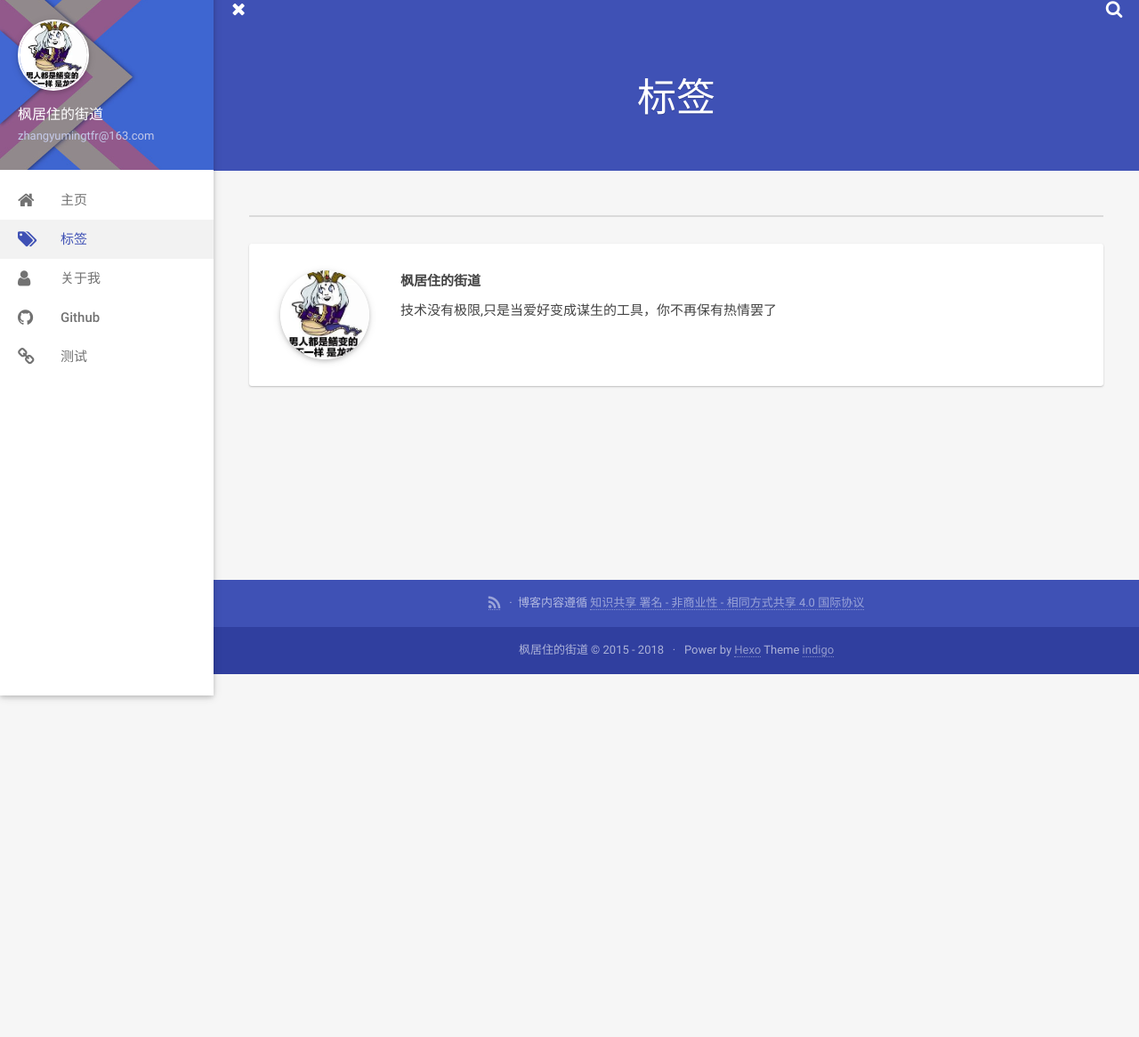
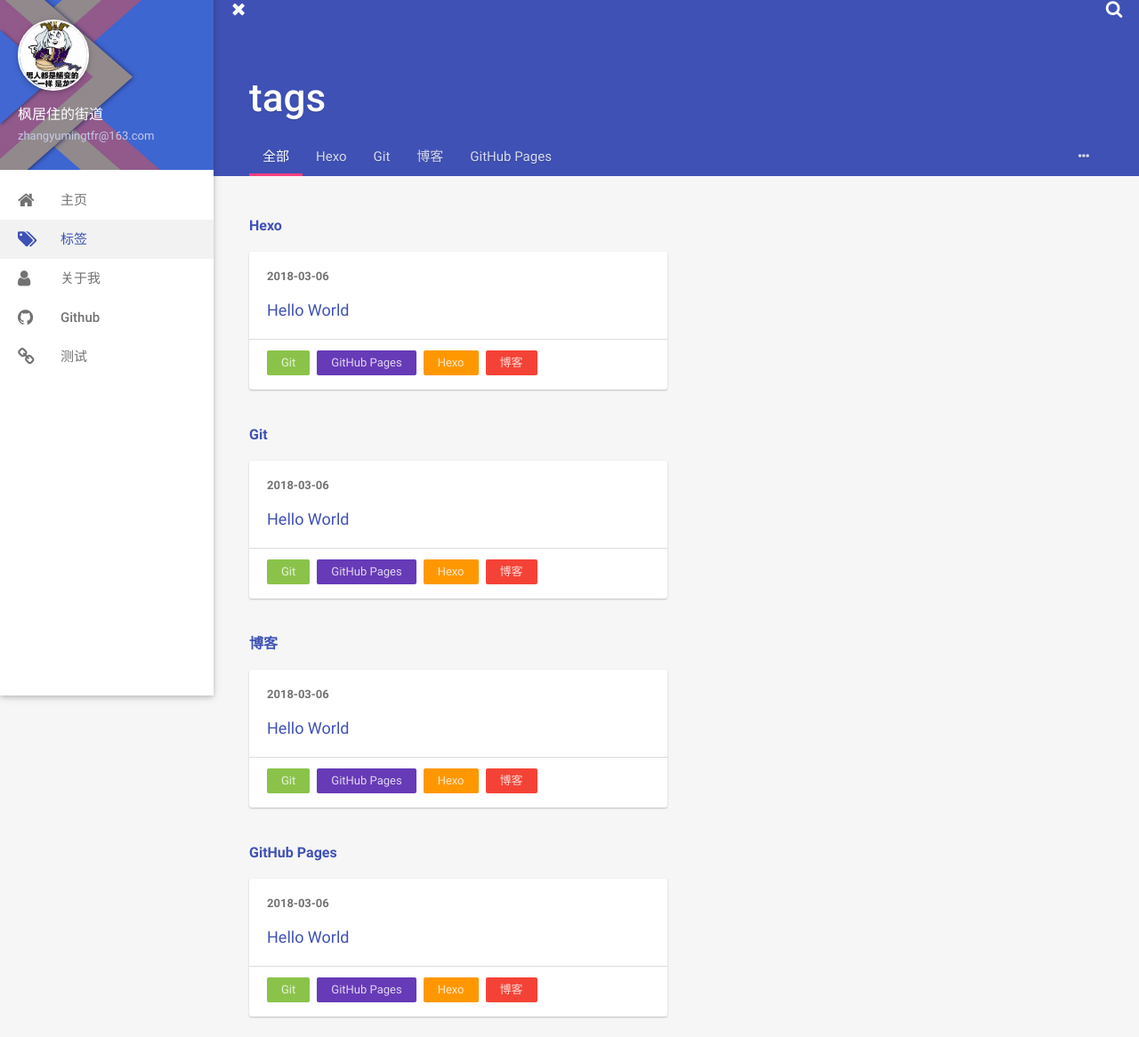
Before and after one commit to zhangming1994/zhangming1994.github.io, a plain HTML site: page tags/index.html in a window 1280 px wide. Shown: the part 18-1184 px from the top of the page at 89% size. Before the commit the page ends 800 px from the top, so only its background shows below. Drawn offline with Linux system fonts and the light colour scheme.

Commit message:
Site updated: 2018-03-06 20:51:42

```diff
--- a/tags/index.html
+++ b/tags/index.html
@@ -27,7 +27,7 @@
 <meta property="og:site_name" content="我的自留地">
 <meta property="og:description" content="慎独">
 <meta property="og:locale" content="zh-CN">
-<meta property="og:updated_time" content="2018-03-06T10:52:49.941Z">
+<meta property="og:updated_time" content="2018-03-06T12:50:26.506Z">
 <meta name="twitter:card" content="summary">
 <meta name="twitter:title" content="标签">
 <meta name="twitter:description" content="慎独">
@@ -111,7 +111,7 @@
         <a href="javascript:;" class="header-icon waves-effect waves-circle waves-light on" id="menu-toggle">
           <i class="icon icon-lg icon-navicon"></i>
         </a>
-        <div class="flex-col header-title ellipsis">标签</div>
+        <div class="flex-col header-title ellipsis">tags</div>
 
         <div class="search-wrap" id="search-wrap">
             <a href="javascript:;" class="header-icon waves-effect waves-circle waves-light" id="back">
@@ -126,61 +126,205 @@
 
     </div>
 </header>
-<header class="content-header page-header">
+<header class="content-header tags-header">
 
     <div class="container fade-scale">
-        <h1 class="title">标签</h1>
+        <h1 class="title">tags</h1>
         <h5 class="subtitle">
 
         </h5>
     </div>
 
 
+<div class="tabs-bar container">
+    <nav class="tags-list">
+        <a href="/tags" style="-webkit-order:-1;order:-1" class="tags-list-item waves-effect waves-button waves-light
+             active">全部</a>
+
+
+            <a href="/tags/Hexo/" style="-webkit-order:0;order:0" class="tags-list-item waves-effect waves-button waves-light">Hexo</a>
+
+
+
+            <a href="/tags/Git/" style="-webkit-order:1;order:1" class="tags-list-item waves-effect waves-button waves-light">Git</a>
+
+
+
+            <a href="/tags/博客/" style="-webkit-order:2;order:2" class="tags-list-item waves-effect waves-button waves-light">博客</a>
+
+
+
+            <a href="/tags/GitHub-Pages/" style="-webkit-order:3;order:3" class="tags-list-item waves-effect waves-button waves-light">GitHub Pages</a>
+
+
+    </nav>
+    <!-- PC show more-->
+    <div class="tags-list-more">
+        <a href="javascript:;" onclick="BLOG.tabBar(this)" class="action tags-list-item waves-effect waves-circle waves-light"><i class="icon icon-ellipsis-h"></i></a>
+    </div>
+</div>
+
 
 
 </header>
 
-
-<div class="container body-wrap">
-    <article class="page-article fade" itemprop="blogPage">
-        <div class="post-content page-content" id="page-content" itemprop="pageContent">
-
-        </div>
+<div class="container body-wrap fade">
 
 
-        <div class="card page-about-me flex-row">
-            <a href="/" class="avatar waves-effect waves-circle waves-light"><img src="/img/avatar.jpg"></a>
-            <div class="content flex-col">
-                <p><strong>枫居住的街道</strong></p>
-                <p><em></em></p>
-                <p>技术没有极限,只是当爱好变成谋生的工具，你不再保有热情罢了</p>
-            </div>
+            <h3 class="archive-separator" id="tag-Hexo">Hexo</h3>
+
+            <div class="waterfall">
+
+
+                <div class="waterfall-item">
+  <article class="article-card archive-article">
+    <div class="post-meta">
+      <time class="post-time" title="2018-03-06 17:27:12" datetime="2018-03-06T09:27:12.816Z"  itemprop="datePublished">2018-03-06</time>
 
 
 
 
-        </div>
+    </div>
+
+
+
+
+    <h3 class="post-title" itemprop="name">
+      <a class="post-title-link" href="/2018/03/06/hello-world/">Hello World</a>
+    </h3>
 
 
 
 
 
+    <div class="post-footer">
+
+	<ul class="article-tag-list"><li class="article-tag-list-item"><a class="article-tag-list-link" href="/tags/Git/">Git</a></li><li class="article-tag-list-item"><a class="article-tag-list-link" href="/tags/GitHub-Pages/">GitHub Pages</a></li><li class="article-tag-list-item"><a class="article-tag-list-link" href="/tags/Hexo/">Hexo</a></li><li class="article-tag-list-item"><a class="article-tag-list-link" href="/tags/博客/">博客</a></li></ul>
+
+    </div>
+
+  </article>
+</div>
+
+
+            </div>
+
+
+            <h3 class="archive-separator" id="tag-Git">Git</h3>
+
+            <div class="waterfall">
+
+
+                <div class="waterfall-item">
+  <article class="article-card archive-article">
+    <div class="post-meta">
+      <time class="post-time" title="2018-03-06 17:27:12" datetime="2018-03-06T09:27:12.816Z"  itemprop="datePublished">2018-03-06</time>
+
+
+
+
+    </div>
+
+
+
+
+    <h3 class="post-title" itemprop="name">
+      <a class="post-title-link" href="/2018/03/06/hello-world/">Hello World</a>
+    </h3>
 
 
 
 
 
+    <div class="post-footer">
+
+	<ul class="article-tag-list"><li class="article-tag-list-item"><a class="article-tag-list-link" href="/tags/Git/">Git</a></li><li class="article-tag-list-item"><a class="article-tag-list-link" href="/tags/GitHub-Pages/">GitHub Pages</a></li><li class="article-tag-list-item"><a class="article-tag-list-link" href="/tags/Hexo/">Hexo</a></li><li class="article-tag-list-item"><a class="article-tag-list-link" href="/tags/博客/">博客</a></li></ul>
+
+    </div>
+
+  </article>
+</div>
+
+
+            </div>
+
+
+            <h3 class="archive-separator" id="tag-博客">博客</h3>
+
+            <div class="waterfall">
+
+
+                <div class="waterfall-item">
+  <article class="article-card archive-article">
+    <div class="post-meta">
+      <time class="post-time" title="2018-03-06 17:27:12" datetime="2018-03-06T09:27:12.816Z"  itemprop="datePublished">2018-03-06</time>
+
+
+
+
+    </div>
+
+
+
+
+    <h3 class="post-title" itemprop="name">
+      <a class="post-title-link" href="/2018/03/06/hello-world/">Hello World</a>
+    </h3>
 
 
 
 
 
+    <div class="post-footer">
+
+	<ul class="article-tag-list"><li class="article-tag-list-item"><a class="article-tag-list-link" href="/tags/Git/">Git</a></li><li class="article-tag-list-item"><a class="article-tag-list-link" href="/tags/GitHub-Pages/">GitHub Pages</a></li><li class="article-tag-list-item"><a class="article-tag-list-link" href="/tags/Hexo/">Hexo</a></li><li class="article-tag-list-item"><a class="article-tag-list-link" href="/tags/博客/">博客</a></li></ul>
+
+    </div>
+
+  </article>
+</div>
+
+
+            </div>
+
+
+            <h3 class="archive-separator" id="tag-GitHub Pages">GitHub Pages</h3>
+
+            <div class="waterfall">
+
+
+                <div class="waterfall-item">
+  <article class="article-card archive-article">
+    <div class="post-meta">
+      <time class="post-time" title="2018-03-06 17:27:12" datetime="2018-03-06T09:27:12.816Z"  itemprop="datePublished">2018-03-06</time>
+
+
+
+
+    </div>
+
+
+
+
+    <h3 class="post-title" itemprop="name">
+      <a class="post-title-link" href="/2018/03/06/hello-world/">Hello World</a>
+    </h3>
 
 
 
 
 
-    </article>
+    <div class="post-footer">
+
+	<ul class="article-tag-list"><li class="article-tag-list-item"><a class="article-tag-list-link" href="/tags/Git/">Git</a></li><li class="article-tag-list-item"><a class="article-tag-list-link" href="/tags/GitHub-Pages/">GitHub Pages</a></li><li class="article-tag-list-item"><a class="article-tag-list-link" href="/tags/Hexo/">Hexo</a></li><li class="article-tag-list-item"><a class="article-tag-list-link" href="/tags/博客/">博客</a></li></ul>
+
+    </div>
+
+  </article>
+</div>
+
+
+            </div>
 
 
 </div>
```
Also changed, not shown: 2018/03/06/hello-world/index.html (+2 -2 lines), atom.xml (+2 -2 lines), content.json (+1 -1 lines), sitemap.xml (added, +25 -0 lines).
